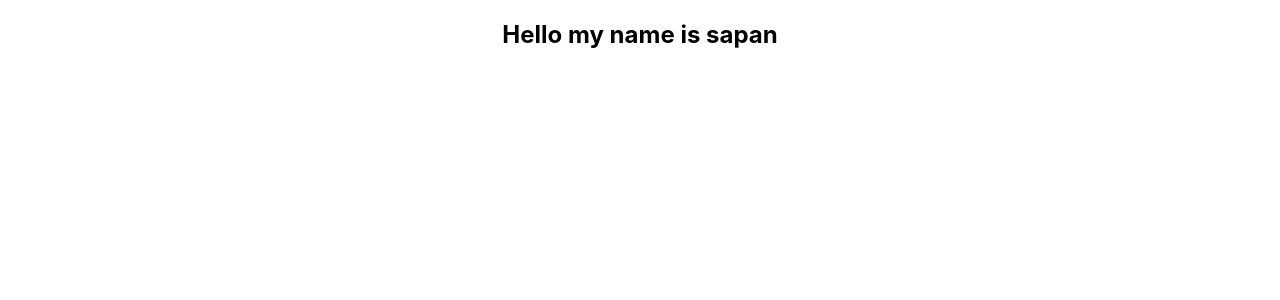
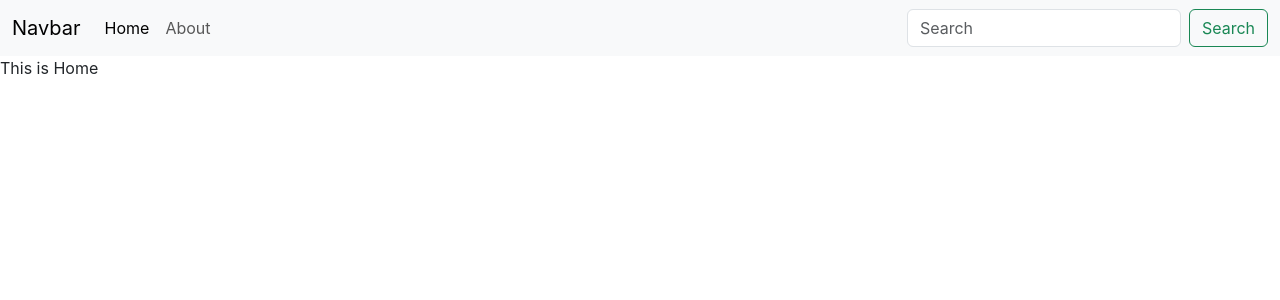
Before and after one commit to SapanSidhwani/iNotebook, a React (Create React App) app: page / in a window 1280 px wide. Shown: the top 300 px of the page. Built offline with nearby package versions, Linux system fonts and the light colour scheme.

Commit message:
v-56 routing react-router-dom

```diff
--- a/public/index.html
+++ b/public/index.html
@@ -2,6 +2,9 @@
 <html lang="en">
   <head>
     <meta charset="utf-8" />
+    <!-- Bootstrap CSS -->
+    <link href="https://cdn.jsdelivr.net/npm/bootstrap@5.3.0-alpha1/dist/css/bootstrap.min.css" rel="stylesheet"
+      integrity="sha384-GLhlTQ8iRABdZLl6O3oVMWSktQOp6b7In1Zl3/Jr59b6EGGoI1aFkw7cmDA6j6gD" crossorigin="anonymous">
     <link rel="icon" href="%PUBLIC_URL%/favicon.ico" />
     <meta name="viewport" content="width=device-width, initial-scale=1" />
     <meta name="theme-color" content="#000000" />
@@ -11,10 +14,13 @@
     />
     <link rel="apple-touch-icon" href="%PUBLIC_URL%/logo192.png" />
     <link rel="manifest" href="%PUBLIC_URL%/manifest.json" />
-    <title>React App</title>
+    <title>iNotebook - Your notes secured in cloud</title>
   </head>
   <body>
     <noscript>You need to enable JavaScript to run this app.</noscript>
     <div id="root"></div>
+    <!-- Bootstrap javascript -->
+    <script src="https://cdn.jsdelivr.net/npm/bootstrap@5.3.0-alpha1/dist/js/bootstrap.bundle.min.js"
+      integrity="sha384-w76AqPfDkMBDXo30jS1Sgez6pr3x5MlQ1ZAGC+nuZB+EYdgRZgiwxhTBTkF7CXvN" crossorigin="anonymous"></script>
   </body>
 </html>
--- a/src/App.js
+++ b/src/App.js
@@ -1,11 +1,45 @@
 import './App.css';
+import {
+  createBrowserRouter,
+  RouterProvider,
+  Outlet
+} from "react-router-dom";
+import Navbar from './components/Navbar';
+import Home from './components/Home';
+import About from './components/About';
 
+function RootLayout() {
+  return (
+    <>
+      <Navbar />
+      <Outlet />
+    </>
+  );
+}
 function App() {
+
+  const router = createBrowserRouter([
+
+    {
+      path: "/",
+      element: <RootLayout />,
+      children: [
+        {
+          path: '/',
+          element: <Home />
+        },
+        {
+          path: "/about",
+          element: <About />
+        }
+      ]
+    }
+  ])
   return (
-    <div className="App">
-      <h2>Hello my name is sapan</h2>
-    </div>
+    <>
+      <RouterProvider router={router} />
+    </>
   );
 }
 
-export default App;
+export default App
--- /dev/null
+++ b/src/components/About.js
@@ -0,0 +1,12 @@
+// rafc
+import React from 'react'
+
+const About = () => {
+  return (
+    <div>
+      This is About
+    </div>
+  )
+}
+
+export default About
--- /dev/null
+++ b/src/components/Home.js
@@ -0,0 +1,12 @@
+// rafc
+import React from 'react'
+
+const Home = () => {
+  return (
+    <div>
+        This is Home
+    </div>
+  )
+}
+
+export default Home
--- /dev/null
+++ b/src/components/Navbar.js
@@ -0,0 +1,31 @@
+import React from 'react';
+import { Link } from "react-router-dom";
+
+const Navbar = () => {
+  return (
+      <nav className="navbar navbar-expand-lg bg-body-tertiary">
+          <div className="container-fluid">
+              <Link className="navbar-brand" to="/">Navbar</Link>
+              <button className="navbar-toggler" type="button" data-bs-toggle="collapse" data-bs-target="#navbarSupportedContent" aria-controls="navbarSupportedContent" aria-expanded="false" aria-label="Toggle navigation">
+                  <span className="navbar-toggler-icon"></span>
+              </button>
+              <div className="collapse navbar-collapse" id="navbarSupportedContent">
+                  <ul className="navbar-nav me-auto mb-2 mb-lg-0">
+                      <li className="nav-item">
+                          <Link className="nav-link active" aria-current="page" to="/">Home</Link>
+                      </li>
+                      <li className="nav-item">
+                          <Link className="nav-link" to="/about">About</Link>
+                      </li>
+                  </ul>
+                  <form className="d-flex" role="search">
+                      <input className="form-control me-2" type="search" placeholder="Search" aria-label="Search"/>
+                          <button className="btn btn-outline-success" type="submit">Search</button>
+                  </form>
+              </div>
+          </div>
+      </nav>
+  )
+}
+
+export default Navbar
```
